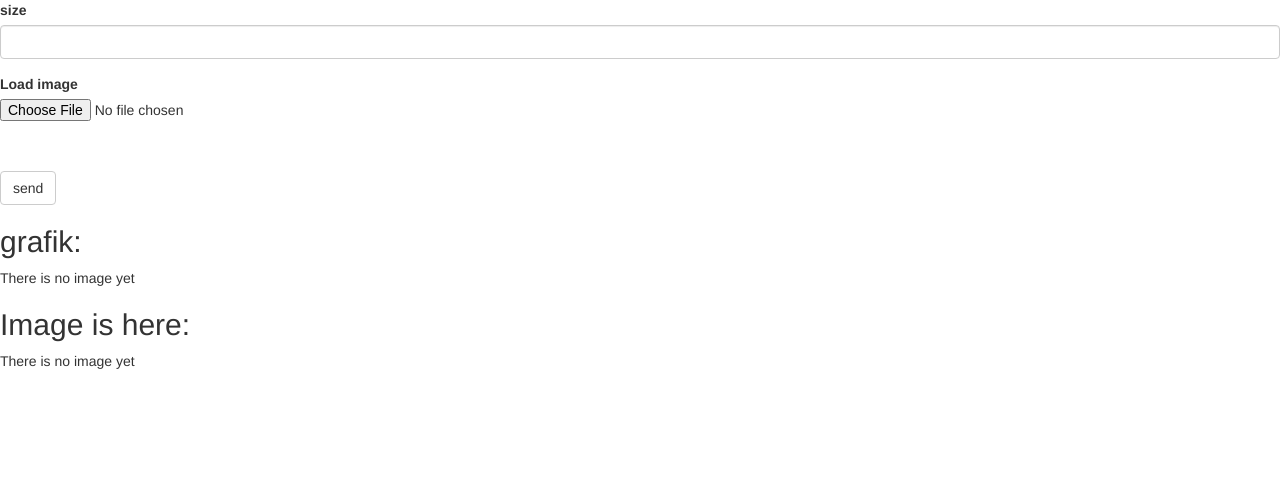
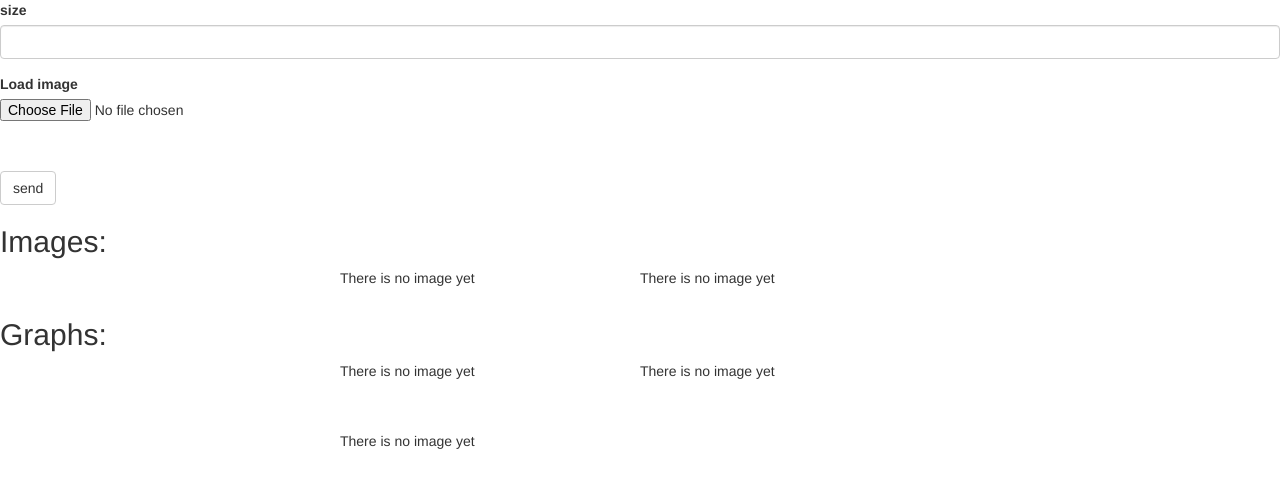
Before and after one commit to BrazenWitch/numb1, a Flask app: page /net in a window 1280 px wide. Shown: the top 488 px of the page. Run offline with Flask 2, Linux system fonts and the light colour scheme; some libraries are stand-ins or nearby versions.

Commit message:
Update net.html

```diff
--- a/flaskapp/templates/net.html
+++ b/flaskapp/templates/net.html
@@ -6,22 +6,49 @@
 {% block content %}
 {{ wtf.quick_form(form, method='post',enctype=None, action="net") }}
 <!-- один из стандартных тэгов html - заголовок второго уровня -->
-<h2>grafik: </h2>
+<h2> Images:</h2>
+<table align="center">
+<tr width=800px><td width=300px>
+{% if old_img %}
+<p>Original image: {{old_img}}</p>
+<p><img src={{old_img}}/>
+{% else %}
+<p> There is no image yet </p>
+{% endif %}
+</td><td width=300px>
+{% if image_name %}
+<p>New image: {{image_name}}
+<p><img src={{image_name}}></p>
+{% else %}
+<p> There is no image yet </p>
+{% endif %}</td></tr></table>
+<h2>Graphs: </h2>
 <!-- проверяем есть ли данные классификации -->
+<table align="center">
+<tr width=700px><td width=300px>
+{% if vertgr %}
+<p>Color average vert: {{vertgr}}
+<p><img src={{vertgr}}></p>
+{% else %}
+<p> There is no image yet </p>
+{% endif %}
+</td><td width=300px>
+{% if horizgr %}
+<p>Color average horiz: {{horizgr}}
+<p><img src={{horizgr}}/>
+{% else %}
+<p> There is no image yet </p>
+{% endif %}
+</td>
+<tr width=700px><td>
+<br><br>
 {% if gr_name %}
-  <p>{{gr_name}}
-  <p><img src={{gr_name}}/>
+<p>Color map: {{gr_name}}
+<p><img src={{gr_name}}/>
 {% else %}
-  <p> There is no image yet </p>
-{% endif %}
-
-<h2>Image is here: </h2>
-<!-- отображаем загруженное изображение с закругленными углами -->
-<!-- если оно есть (после submit) -->
-{% if image_name %}
-  <p>{{image_name}}
-  <p><img src={{image_name}}/>
-{% else %}
-  <p> There is no image yet </p>
+<p> There is no image yet </p>
 {% endif %}
 {% endblock %}
+</td>
+</tr>
+</table>
```
